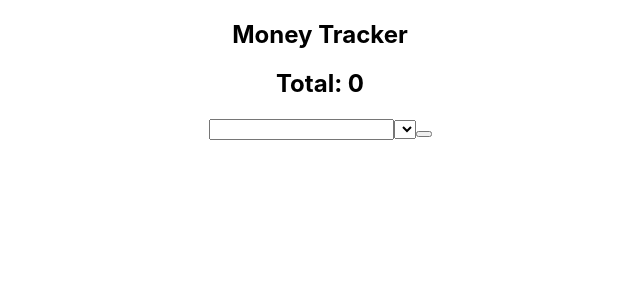
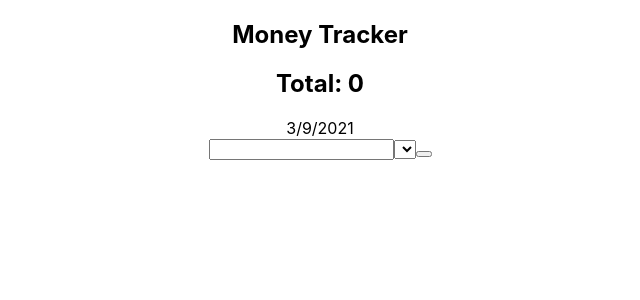
Before and after one commit to tamiror6/money-tracker, a React (Create React App) app in the folder my-app/: page / in a window 1280 px wide. Both pictures are taken after a click on the button 743 px from the left and 133 px from the top of the page. Shown: the top 300 px of the page, without its empty margins (320-960 px from the left). Built offline with nearby package versions, Linux system fonts and the light colour scheme.

Commit message:
added date attributes to pass test + refactor

```diff
--- a/my-app/src/App.tsx
+++ b/my-app/src/App.tsx
@@ -1,14 +1,14 @@
 import {useState} from 'react';
 import './App.scss';
 import {MoneyActionForm} from "./Components/MoneyActionForm/MoneyActionForm"
-import {Action} from "./Components/Action/Action"
+import {Action, Iaction} from "./Components/Action/Action"
 
 function App() {
   const [total,setTotal] = useState<number>(0)
-  const [moneyActions,setMoneyActions] = useState<any[]>([])
+  const [moneyActions,setMoneyActions] = useState<Iaction[]>([])
   const handleAddition = (amountInput:string)=>{
       setTotal(total+Number(amountInput))
-      const newMoneyActions = [{amount:amountInput},...moneyActions]
+      const newMoneyActions = [{amount:amountInput, date:new Date().toLocaleDateString()},...moneyActions]
       setMoneyActions(newMoneyActions)}
   return (
     <div className="App">
@@ -16,7 +16,7 @@ function App() {
       <h2 >Total: <span data-testid="total-money">{total}</span></h2>
         <div>
         {moneyActions.map((action,index) =>{
-          return <Action key={index} amount={action.amount}/>
+          return <Action key={index} action={action}/>
         })}
         </div>
       <MoneyActionForm onAdd={handleAddition}/>
--- a/my-app/src/Components/Action/Action.tsx
+++ b/my-app/src/Components/Action/Action.tsx
@@ -1,11 +1,16 @@
 import React, { Component } from "react";
-export interface IActionProps{
+interface IActionProps{
+    action:Iaction
+}
+export interface Iaction{
     amount:string,
-}
-export const Action:React.FC<IActionProps> = (props) => {
+    date:string,
+  }
+export const Action:React.FC<IActionProps> = ({action}) => {
     return (
         <div data-testid="money-change-row" >
-            <div>{props.amount}</div>
+            <div data-testid="action-date">{action.date}</div>
+            <div>{action.amount}</div>
         </div>
     );
   };
```
